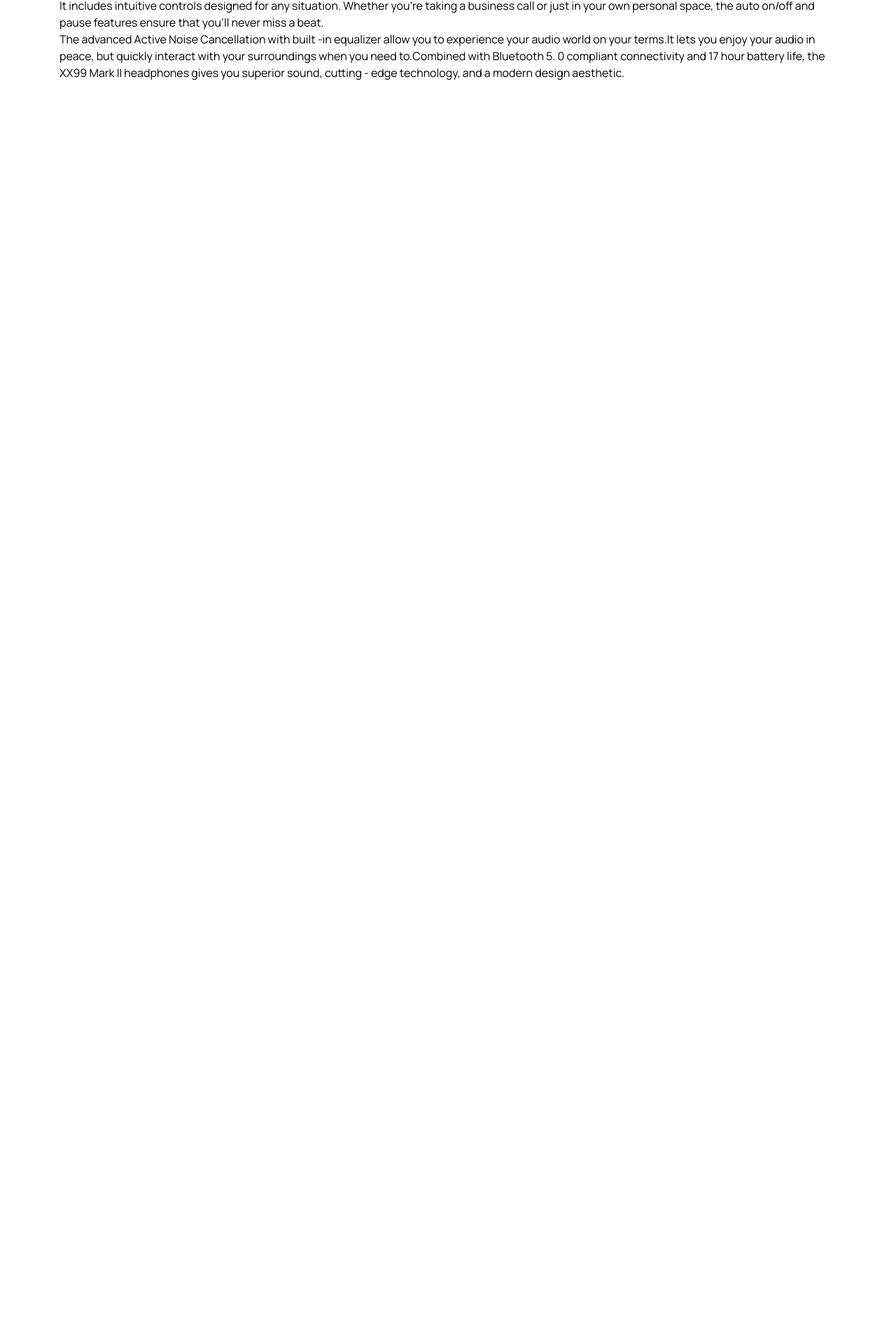
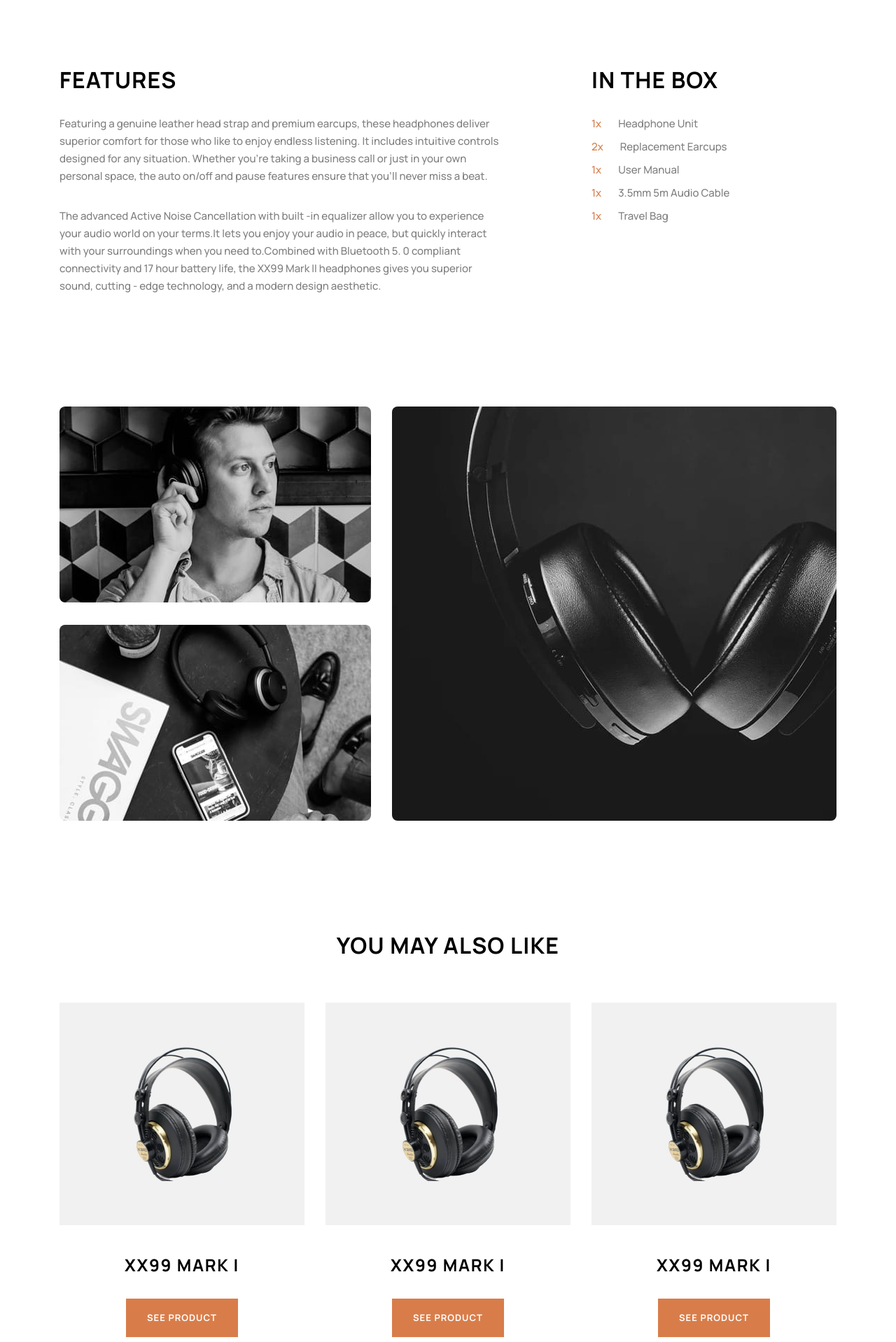
Before and after one commit to Mikoyzskie/fm-audiophile, a Next.js app: page /headphones/xx99-mark-II in a window 1280 px wide. Shown: the part 879-2797 px from the top of the page at 70% size. Before the commit the page ends 995 px from the top, so only its background shows below. Built offline with nearby package versions, Linux system fonts and the light colour scheme.

Commit message:
inner pages update

```diff
--- a/src/app/(inner)/headphones/xx99-mark-II/page.tsx
+++ b/src/app/(inner)/headphones/xx99-mark-II/page.tsx
@@ -3,20 +3,24 @@
 import Back from '@/components/goback'
 import Image from "next/image"
 import Count from '@/components/count'
+import Footer from '@/components/footer'
+import Cta from '@/components/cta'
+import Categories from '@/components/categories'
+import Maylike from '@/components/maylike'
 
 export default function MarkII() {
 
 
-    const text = "<p>Featuring a genuine leather head strap and premium earcups, these headphones deliver superior comfort for those who like to enjoy endless listening. It includes intuitive controls designed for any situation. Whether you’re taking a business call or just in your own personal space, the auto on/off and pause features ensure that you’ll never miss a beat.<br/>The advanced Active Noise Cancellation with built -in equalizer allow you to experience your audio world on your terms.It lets you enjoy your audio in peace, but quickly interact with your surroundings when you need to.Combined with Bluetooth 5. 0 compliant connectivity and 17 hour battery life, the XX99 Mark II headphones gives you superior sound, cutting - edge technology, and a modern design aesthetic.</p>"
+    const text = ["Featuring a genuine leather head strap and premium earcups, these headphones deliver superior comfort for those who like to enjoy endless listening. It includes intuitive controls designed for any situation. Whether you’re taking a business call or just in your own personal space, the auto on/off and pause features ensure that you’ll never miss a beat.", "The advanced Active Noise Cancellation with built -in equalizer allow you to experience your audio world on your terms.It lets you enjoy your audio in peace, but quickly interact with your surroundings when you need to.Combined with Bluetooth 5. 0 compliant connectivity and 17 hour battery life, the XX99 Mark II headphones gives you superior sound, cutting - edge technology, and a modern design aesthetic."]
 
     return (
         <>
             <div className='bg-black'>
                 <Header />
             </div>
-            <div className='max-w-[1110px] w-full mx-auto mt-[79px]'>
+            <div className='max-w-[1110px] w-full mx-auto mt-[79px] flex flex-col gap-40 mb-40'>
 
-                <div>
+                <div className=''>
                     <Back />
 
                     <div className='mt-14 flex gap-[125px] items-center'>
@@ -29,7 +33,7 @@
                         />
                         <div>
                             <p className='overline-text text-[#d87d4a] mb-4'>NEW PRODUCT</p>
-                            <div className='flex flex-col gap- mb-[47px]'>
+                            <div className='flex flex-col gap- mb-[47px] gap-8'>
                                 <h2 className='h2'>XX99 Mark II Headphones</h2>
                                 <p className='body text-[rgba(0,0,0,0.5)]'>The new XX99 Mark II headphones is the pinnacle of pristine audio. It redefines your premium headphone experience by reproducing the balanced depth and precision of studio-quality sound.</p>
                                 <h6 className='h6'>$ 2,999</h6>
@@ -41,11 +45,76 @@
                         </div>
                     </div>
                 </div>
-                <div>
-                    <h3 className='h3'>FEATURES</h3>
-                    <p dangerouslySetInnerHTML={{ __html: text }}></p>
+                <div className='gap-[125px] flex'>
+                    <div>
+                        <h3 className='h3 mb-8'>FEATURES</h3>
+                        <div className='body flex flex-col gap-8 grayish'>
+                            {
+                                text.map((text: string, index: number) => (
+                                    <p key={index} className='max-w-[635px]'>{text}</p>
+                                ))
+                            }
+                        </div>
+                    </div>
+                    <div>
+                        <h3 className='h3 mb-8'>IN THE BOX</h3>
+                        <div className='body flex flex-col gap-2'>
+                            <p className='gap-6 flex'>
+                                <span className='orange'>1x</span>
+                                <span className='grayish'>Headphone Unit</span>
+                            </p>
+                            <p className='gap-6 flex'>
+                                <span className='orange'>2x</span>
+                                <span className='grayish'>Replacement Earcups</span>
+                            </p>
+                            <p className='gap-6 flex'>
+                                <span className='orange'>1x</span>
+                                <span className='grayish'>User Manual</span>
+                            </p>
+                            <p className='gap-6 flex'>
+                                <span className='orange'>1x</span>
+                                <span className='grayish'>3.5mm 5m Audio Cable</span>
+                            </p>
+                            <p className='gap-6 flex'>
+                                <span className='orange'>1x</span>
+                                <span className='grayish'>Travel Bag</span>
+                            </p>
+                        </div>
+                    </div>
+                </div>
+                <div className='flex gap-[30px]'>
+                    <div className='flex flex-col justify-between'>
+                        <Image
+                            src={"/product-xx99-mark-two-headphones/desktop/image-gallery-1.jpg"}
+                            alt='xx99-mark-two'
+                            width={445}
+                            height={280}
+                            className='rounded-lg'
+                        />
+                        <Image
+                            src={"/product-xx99-mark-two-headphones/desktop/image-gallery-2.jpg"}
+                            alt='xx99-mark-two'
+                            width={445}
+                            height={280}
+                            className='rounded-lg'
+                        />
+                    </div>
+                    <Image
+                        src={"/product-xx99-mark-two-headphones/desktop/image-gallery-3.jpg"}
+                        alt='xx99-mark-two'
+                        width={635}
+                        height={592}
+                        className='rounded-lg'
+                    />
                 </div>
             </div>
+            <div className='max-w-[1110px] w-full mx-auto'>
+                <Maylike />
+                <Categories />
+                <Cta />
+            </div>
+
+            <Footer />
         </>
     )
 }
--- a/src/app/globals.css
+++ b/src/app/globals.css
@@ -3,6 +3,14 @@
 @tailwind utilities;
 
 /* TYPOGRAPHY */
+
+.grayish {
+  color: rgba(0, 0, 0, 0.5);
+}
+
+.orange {
+  color: #d87d4a;
+}
 
 .h1,
 .h2,
@@ -72,7 +80,7 @@
 }
 
 .body {
-  font-weight: medium;
+  font-weight: 500;
   font-size: 15px;
   line-height: 25px;
   letter-spacing: 0;
--- a/src/components/cta.tsx
+++ b/src/components/cta.tsx
@@ -3,7 +3,7 @@
 
 export default function Cta() {
     return (
-        <section className='flex items-center gap-[125px] pb-[200px]'>
+        <section className='flex items-center gap-[125px] pb-[160px]'>
             <div className='flex flex-col gap-8'>
                 <h2 className='h2'>Bringing you the <span className='text-[#d87d4a]'>best</span> audio gear</h2>
                 <p className='body text-[rgba(0,0,0,0.5)]'>Located at the heart of New York City, Audiophile is the premier store for high end headphones, earphones, speakers, and audio accessories. We have a large showroom and luxury demonstration rooms available for you to browse and experience a wide range of our products. Stop by our store to meet some of the fantastic people who make Audiophile the best place to buy your portable audio equipment.</p>
--- /dev/null
+++ b/src/components/maylike.tsx
@@ -0,0 +1,48 @@
+import React from 'react'
+import Image from "next/image"
+
+export default function Maylike() {
+    return (
+        <div>
+            <h3 className='text-center h3 mb-16'> YOU MAY ALSO LIKE</h3>
+            <div className='grid grid-cols-3 gap-[30px]'>
+                <div className='flex flex-col gap-10'>
+                    <Image
+                        src={"/shared/desktop/image-xx99-mark-one-headphones.jpg"}
+                        alt='mark-one'
+                        width={350}
+                        height={318}
+                    />
+                    <div className='flex flex-col items-center justify-center gap-8'>
+                        <h5 className='h5'>XX99 MARK I</h5>
+                        <button className='button-1 sub-title'>SEE PRODUCT</button>
+                    </div>
+                </div>
+                <div className='flex flex-col gap-10'>
+                    <Image
+                        src={"/shared/desktop/image-xx99-mark-one-headphones.jpg"}
+                        alt='mark-one'
+                        width={350}
+                        height={318}
+                    />
+                    <div className='flex flex-col items-center justify-center gap-8'>
+                        <h5 className='h5'>XX99 MARK I</h5>
+                        <button className='button-1 sub-title'>SEE PRODUCT</button>
+                    </div>
+                </div>
+                <div className='flex flex-col gap-10'>
+                    <Image
+                        src={"/shared/desktop/image-xx99-mark-one-headphones.jpg"}
+                        alt='mark-one'
+                        width={350}
+                        height={318}
+                    />
+                    <div className='flex flex-col items-center justify-center gap-8'>
+                        <h5 className='h5'>XX99 MARK I</h5>
+                        <button className='button-1 sub-title'>SEE PRODUCT</button>
+                    </div>
+                </div>
+            </div>
+        </div>
+    )
+}
```
